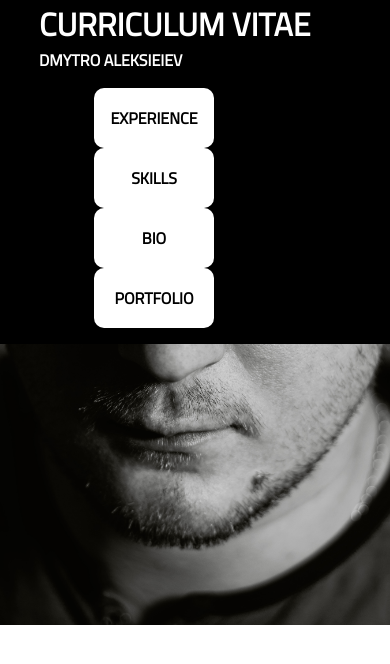
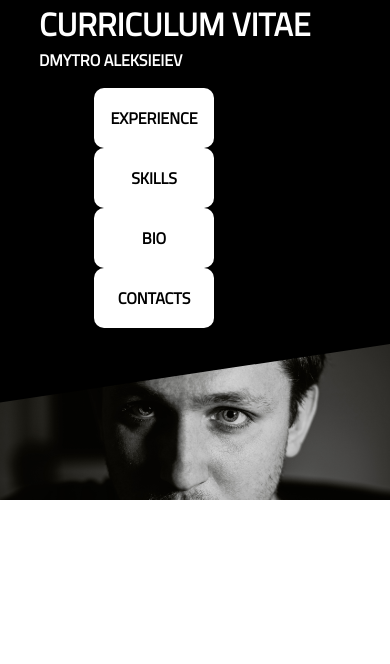
Before and after one commit to MytkoEnko/cv.dmytro.pl, a PHP site: page / in a window 390 px wide. Shown: the top 664 px of the page. Run offline with PHP 8.4, Linux system fonts and the light colour scheme.

Commit message:
responsive image and triangle added (using vw units)

```diff
--- a/css/style.css
+++ b/css/style.css
@@ -33,28 +33,6 @@ body {
   font-size: 1em;
 }
 
-.top-bar::before {
-  position: absolute;
-  top: 90px;
-  content: " ";
-  background: #000000;
-  z-index: -1;
-  height: 30%;
-  width: 100%;
-  clip-path: polygon(0 0, 0 100%, 100% 0);
-}
-
-.top-bar::after {
-  content: "";
-  position: absolute;
-  top: 60px;
-  height: 565px;
-  width: 100%;
-  background: url(/img/profile-background.jpg) no-repeat top center;
-  background-size: cover;
-  z-index: -2;
-}
-
 .top-bar .menu {
   float: right;
 }
@@ -78,3 +56,21 @@ body {
   font-weight: 600;
   color: black;
 }
+
+.triangle {
+  margin-top: -6px;
+  background: #000000;
+  z-index: -1;
+  height: 15vw;
+  width: 100%;
+  clip-path: polygon(0 0, 0 15vw, 100% 0);
+}
+
+.face {
+  margin-top: -15vw;
+  height: 40vw;
+  width: 100%;
+  background: url(/img/profile-background.jpg) no-repeat top center;
+  background-size: cover;
+  z-index: -2;
+}
--- a/css/style.min.css
+++ b/css/style.min.css
@@ -1 +1 @@
-body{margin:0px;color:white;font-family:'Titillium Web', sans-serif}.container{width:80%;margin:0px auto}.top-bar{width:100%;display:inline-flex;background:black}.top-bar .branding{float:left}.top-bar .branding h1,.top-bar .branding h2{margin:0px;text-transform:uppercase}.top-bar .branding .type{font-size:2em;font-weight:600}.top-bar .branding .subject{font-size:1em}.top-bar::before{position:absolute;top:90px;content:" ";background:#000000;z-index:-1;height:30%;width:100%;clip-path:polygon(0 0, 0 100%, 100% 0)}.top-bar::after{content:"";position:absolute;top:60px;height:565px;width:100%;background:url(/img/profile-background.jpg) no-repeat top center;background-size:cover;z-index:-2}.top-bar .menu{float:right}.top-bar .menu-item{display:inline;margin:0px 5px}.top-bar .menu-item a{float:left;text-decoration:none;text-align:center;line-height:60px;height:60px;width:120px;margin:0px 15px;background:white;border-radius:10px;text-transform:uppercase;font-weight:600;color:black}
+body{margin:0px;color:white;font-family:'Titillium Web', sans-serif}.container{width:80%;margin:0px auto}.top-bar{width:100%;display:inline-flex;background:black}.top-bar .branding{float:left}.top-bar .branding h1,.top-bar .branding h2{margin:0px;text-transform:uppercase}.top-bar .branding .type{font-size:2em;font-weight:600}.top-bar .branding .subject{font-size:1em}.top-bar .menu{float:right}.top-bar .menu-item{display:inline;margin:0px 5px}.top-bar .menu-item a{float:left;text-decoration:none;text-align:center;line-height:60px;height:60px;width:120px;margin:0px 15px;background:white;border-radius:10px;text-transform:uppercase;font-weight:600;color:black}.triangle{margin-top:-6px;background:#000000;z-index:-1;height:15vw;width:100%;clip-path:polygon(0 0, 0 15vw, 100% 0)}.face{margin-top:-15vw;height:40vw;width:100%;background:url(/img/profile-background.jpg) no-repeat top center;background-size:cover;z-index:-2}
--- a/index.html
+++ b/index.html
@@ -23,14 +23,21 @@
           <li class="menu-item"><a href="#">Experience</a></li>
           <li class="menu-item"><a href="#">Skills</a></li>
           <li class="menu-item"><a href="#">Bio</a></li>
-          <li class="menu-item"><a href="#">Portfolio</a></li>
+          <li class="menu-item"><a href="#">Contacts</a></li>
         </ul>
       </nav>
     </div>
   </header>
+  <div class="lead">
+    <div class="triangle"></div>
+    <div class="face"></div>
+  </div>
   <!-- Page content -->
   <main>
-
+    <section>
+      <h3>WWF</h3>
+      <p>The World Wide Fund for Nature (WWF) is....</p>
+  </section>
   </main>
   <!-- Footer content -->
 <footer>
--- a/styles/style.scss
+++ b/styles/style.scss
@@ -27,26 +27,6 @@ body {
       font-size: 1em;
     }
   }
-    &::before {
-      position: absolute;
-      top: 90px;
-      content: " ";
-      background: #000000;
-      z-index: -1;
-      height: 30%;
-      width: 100%;
-      clip-path: polygon(0 0, 0 100%, 100% 0);
-    }
-    &::after {
-      content: "";
-    position: absolute;
-    top: 60px;
-    height: 565px;
-    width: 100%;
-    background: url(/img/profile-background.jpg) no-repeat top center;
-    background-size: cover;
-    z-index: -2;
-    }
   .menu {
     float: right;
   }
@@ -71,3 +51,19 @@ body {
 
   }
 }
+.triangle {
+    margin-top: -6px;
+    background: #000000;
+    z-index: -1;
+    height: 15vw;
+    width: 100%;
+    clip-path: polygon(0 0, 0 15vw, 100% 0);
+}
+.face {
+  margin-top: -15vw;
+  height: 40vw;
+  width: 100%;
+  background: url(/img/profile-background.jpg) no-repeat top center;
+  background-size: cover;
+  z-index: -2;
+}
```
